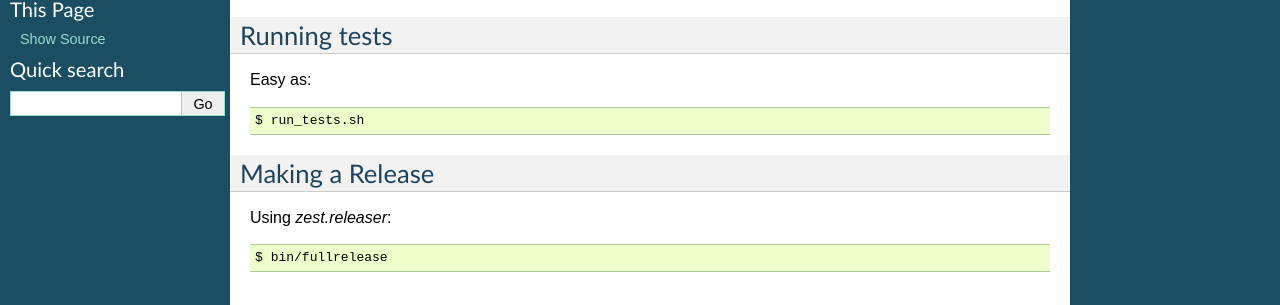
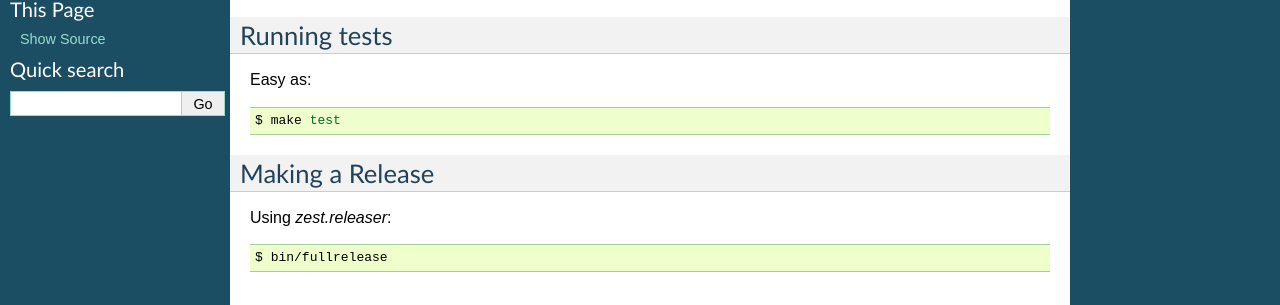
Before and after one commit to collective/mr.bob, a Sphinx documentation site: the page built from docs/source/developer.rst, in a window 1280 px wide. Shown: the part 273-578 px from the top of the page. Built offline with Sphinx 7.4.7, drawn with Linux system fonts in a browser that asks for light colours.

Commit message:
instead of using run_tests.sh, add Makefile

```diff
--- a/docs/source/developer.rst
+++ b/docs/source/developer.rst
@@ -22,7 +22,7 @@ Running tests
 
 Easy as::
 
-    $ run_tests.sh
+    $ make test
 
 
 Making a Release
```
Also changed, not shown: .travis.yml, 2 other files.
